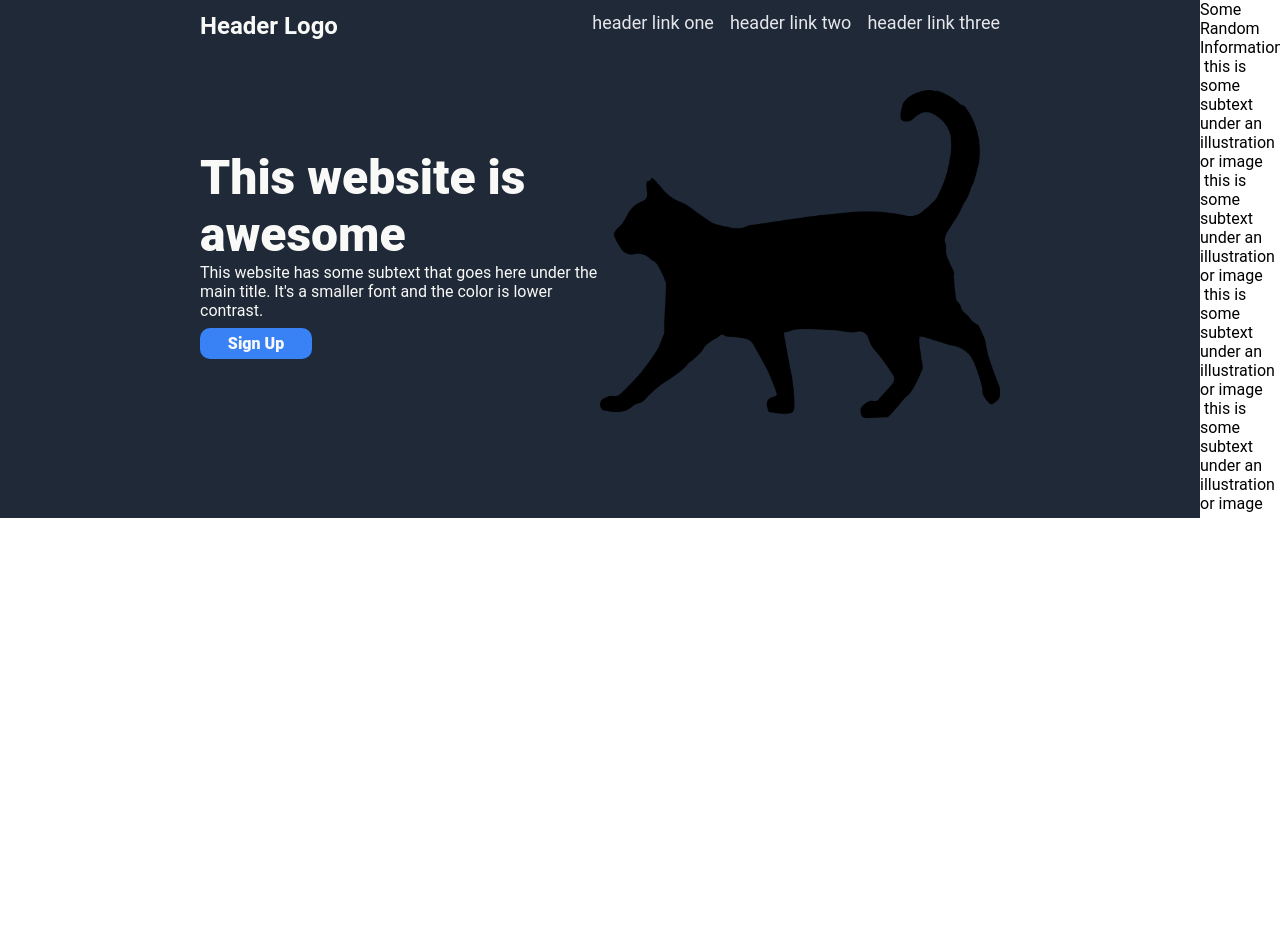
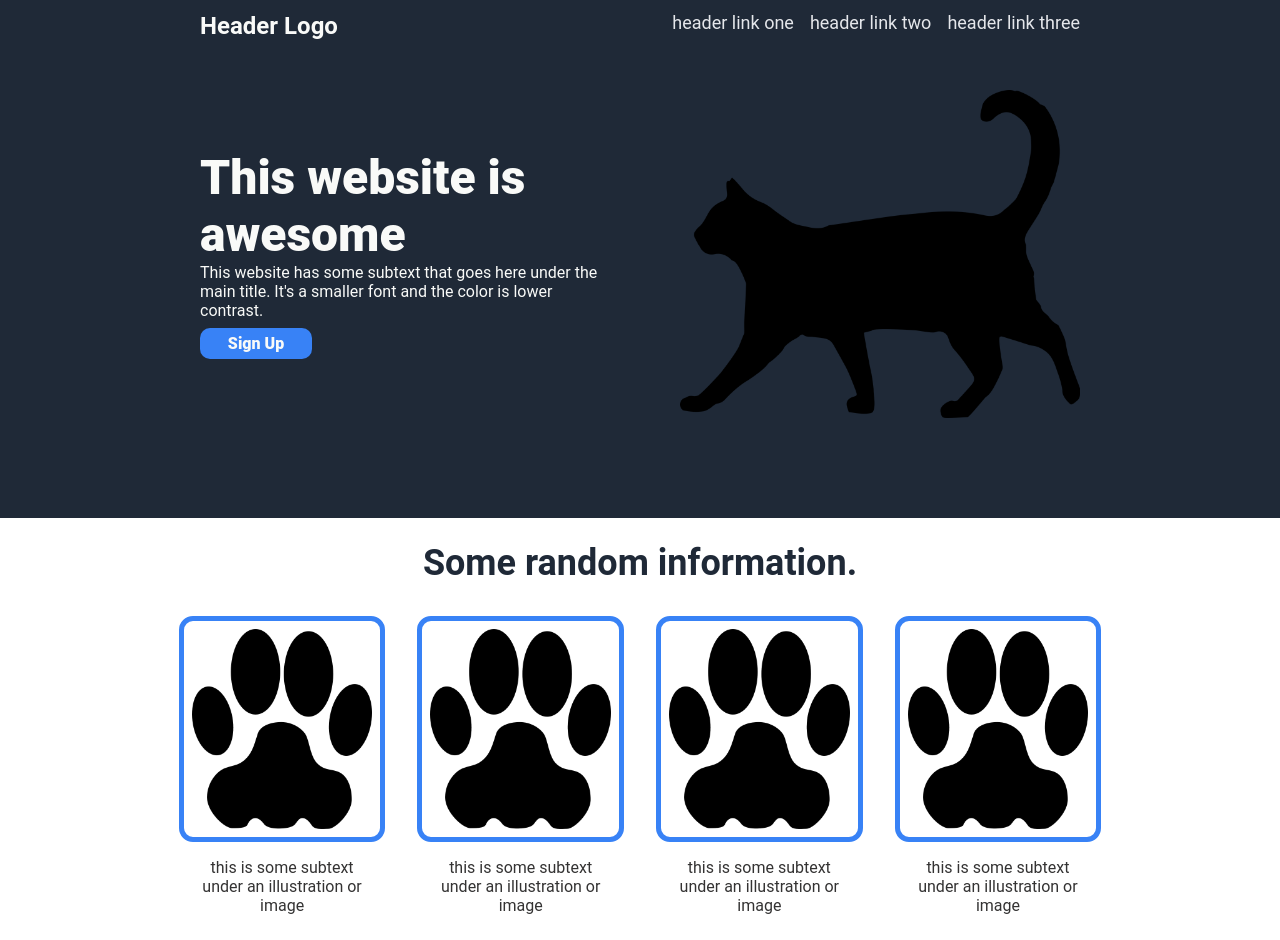
Before and after one commit to Moppatop/landing-page, a plain HTML site: page index.html in a window 1280 px wide. Before the commit the page ends 800 px from the top, so only its background shows below. Drawn offline with Linux system fonts and the light colour scheme.

Commit message:
Added elements to info body

```diff
--- a/index.html
+++ b/index.html
@@ -31,23 +31,23 @@
     </div>
 
     <div class="info-body">
-        <div class="info-text">Some Random Information</div>
+        <div class="info-text">Some random information.</div>
         <div class="img-container">
             <div class="img-box">
-                <img>
-                this is some subtext under an illustration or image
+                <img src="./img/cat-info.png" alt="A cat paw illustrated in black">
+                <p class="img-subtext">this is some subtext under an illustration or image</p>
             </div>
             <div class="img-box">
-                <img>
-                this is some subtext under an illustration or image
+                <img src="./img/cat-info.png" alt="A cat paw illustrated in black">
+                <p class="img-subtext">this is some subtext under an illustration or image</p>
             </div>
             <div class="img-box">
-                <img>
-                this is some subtext under an illustration or image
+                <img src="./img/cat-info.png" alt="A cat paw illustrated in black">
+                <p class="img-subtext">this is some subtext under an illustration or image</p>
             </div>
             <div class="img-box">
-                <img>
-                this is some subtext under an illustration or image
+                <img src="./img/cat-info.png" alt="A cat paw illustrated in black">
+                <p class="img-subtext">this is some subtext under an illustration or image</p>
             </div>
         </div>
     </div>
--- a/styles.css
+++ b/styles.css
@@ -2,7 +2,8 @@ body {
     display: flex;
     font-family: Roboto, 'Open Sans', 'Helvetica Neue', sans-serif;
     margin: 0;
-
+    display: flex;
+    flex-direction: column;
 }
 
 .header {
@@ -94,3 +95,52 @@ body {
 .header-img img {
     max-width: 400px;
 }
+
+.info-body {
+    display: flex;
+    flex-direction: column;
+    justify-content: center;
+}
+
+.info-text {
+    display: flex;
+    text-align: center;
+    font-size: 36px;
+    font-weight: bolder;
+    color: #1f2937;
+    justify-content: center;
+    align-items: center;
+    margin: 24px 0px;
+
+}
+
+.img-container {
+    display: flex;
+    justify-content: center;
+    margin: 16px 100px;
+    gap: 32px;
+}
+
+.img-box {
+    display: flex;
+    flex-direction: column;
+    max-width: 250px;
+    max-height: 300px;
+    justify-content: center;
+    align-items: center;
+}
+
+.img-box img {
+    height: 200px;
+    border: 5px solid;
+    border-color: #3882F6;
+    border-radius: 14px;
+    padding: 8px;
+}
+
+.img-box p {
+    text-align: center;
+    width: 175px;
+    font-size: 16px;
+    color: #343333;
+}
```
Also changed, not shown: img/cat-info.png (added).
